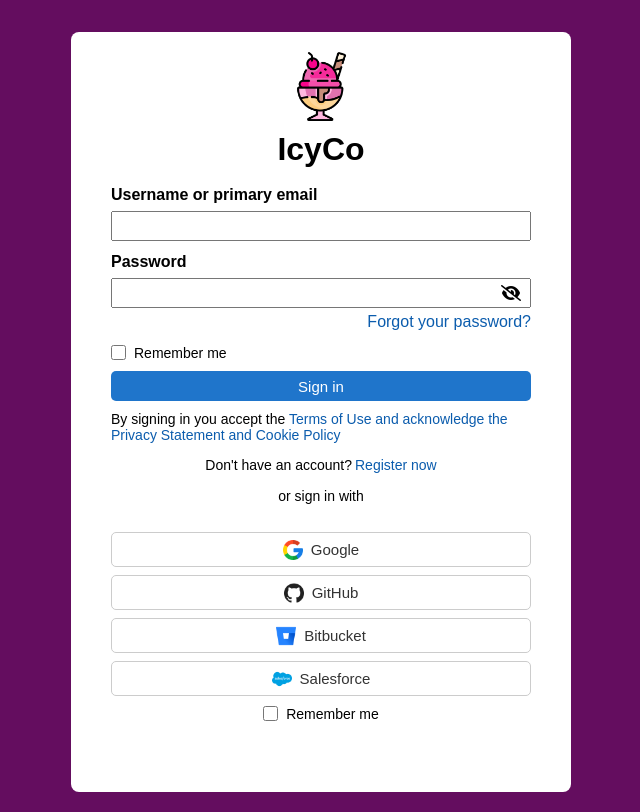
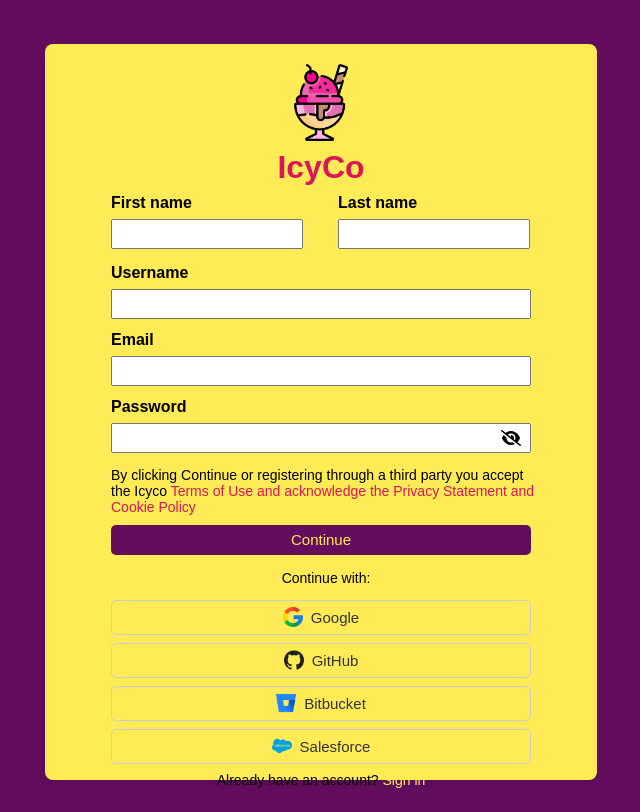
Before and after one commit to DharshiBalasubramaniyam/ice-cream-parlour-website, a plain HTML site: page signup.html in a window 1280 px wide. Shown: the whole page, without its empty margins (319-959 px from the left). Drawn offline with Linux system fonts and the light colour scheme; files that its build step writes are made by us from their sources.

Commit message:
Enchance UI of Signin And Sign up Also added password toggle button to hide password in sign in page

```diff
--- a/signup.html
+++ b/signup.html
@@ -4,7 +4,7 @@
     <meta charset="UTF-8">
     <meta name="viewport" content="width=device-width, initial-scale=1.0">
     <title>Floating Label Input</title>
-    <link rel="stylesheet" href="styles/style2.css">
+    <link rel="stylesheet" href="styles/style1.css">
     <link rel="stylesheet" href="https://cdnjs.cloudflare.com/ajax/libs/font-awesome/6.0.0-beta3/css/all.min.css">
     <link rel="stylesheet" href="mediaqueries.css">
 </head>
@@ -14,10 +14,26 @@
         <img src="https://github.com/DharshiBalasubramaniyam/ice-cream-parlour-website/blob/master/images/logo.png?raw=true" width="15%"></img>
     </div>
     <h1>IcyCo</h1>
-        <br/>
+
     <form>
+        <div id="name-fields">
+            <div id="first-name-field">
+                <div class="input-field-header" >First name</div>
+                <input type="text" class="input-field">
+            </div>
+            <div id="last-name-field">
+                <div class="input-field-header">Last name</div>
+                <input type="text" class="input-field">
+            </div>
+        </div>
+
         <div class="input-fields">
-                <div class="input-field-header">Username or primary email</div>
+            <div class="input-field-header">Username</div>
+            <input type="text" class="input-field">
+        </div>
+
+        <div class="input-fields">
+            <div class="input-field-header">Email</div>
             <input type="email" class="input-field">
         </div>
 
@@ -27,38 +43,27 @@
             <input type="password" class="input-field" id="password-input-field">
             <i class="fa-solid fa-eye-slash" id="toggle-password"></i>
             </div>
-            <a href="#">Forgot your password?</a>
-            </div>
-
-            <div class="check-button">
-                <input type="checkbox">
-                <span>Remember me</span>
-            </div>
-            <div class="signin-btn">
-                <button>Sign in</button>
         </div>
     </form>
-
     <div class="terms">
-            By signing in you accept the
+            By clicking Continue or registering through a third party you accept the Icyco
             <a href="#">Terms of Use and acknowledge the Privacy Statement and Cookie Policy</a>
+        <div class="signin-btn">
+            <button>Continue</button>
         </div>
-
-        <div id="line-container">
-            <span>Don't have an account?</span><a href="login.html" class="register-now-link">Register now</a>
-            <div class="sign-in">or sign in with</div>
+        <div id="continue-with">Continue with:</div>
     </div>
-
     <div class="social-links">
         <button><img src="images/social-icons/google.png" class="imgs" width="20px" height="20px">Google</button>
         <button><img src="images/social-icons/github.png" width="20px" height="20px">GitHub</button>
         <button><img src="images/social-icons/bitbucket.png" width="20px" height="20px">Bitbucket</button>
         <button><img src="images/social-icons/salesforce.png" width="20px" height="20px">Salesforce</button>
-            <div class="check-button">
-                <input type="checkbox">
-                <span>Remember me</span>
+        <div class="sign-in-link">
+            <span>Already have an account?</span>
+            <a href="signup.html">Sign in</a>
         </div>
     </div>
     </div>
+</body>
 <script src="script/login.js"></script>
-</body>
+</html>
--- a/styles/style1.css
+++ b/styles/style1.css
@@ -20,11 +20,12 @@
 }
 .login-container h1{
     margin-bottom: 8px;
+    color: #D91656;
 }
 
 .login-container {
-    background-color: white;
-    margin: 20px 320px;
+    background-color: #FFEB55;
+    margin: 32px 280px;
     padding: 20px;
     border-radius: 8px;
     box-shadow: 0 4px 12px rgba(0, 0, 0, 0.1);
@@ -95,16 +96,16 @@
 }
 .terms a{
     text-decoration: none;
-    color: #0b5cad;
+    color: #D91656;
 }
 .signin-btn button{
     margin-top: 10px;
     width: 420px;
     height:30px;
-    background-color:#1f75cb;
+    background-color:#640D5F;
     border: none;
     border-radius: 5px;
-    color: white;
+    color: #FFEB55;
     font-size: 15px;
     cursor: pointer;
     transition: 0.3s ease;
@@ -129,7 +130,7 @@
     height: 35px;
     border: 1px solid #ccc;
     padding: 5px 10px;
-    background-color: white;
+    background-color: #FFEB55;
     color: #333;
     font-size: 15px;
     border-radius: 5px ;
@@ -164,7 +165,7 @@
 }
 .sign-in-link a{
     text-decoration: none;
-    color: #1f75cb;
+    color: #FFEB55;
 }
 .sign-in-link a:hover{
     text-decoration: underline;
--- a/styles/style2.css
+++ b/styles/style2.css
@@ -10,7 +10,7 @@
     display: flex;
     justify-content: center;
     margin-top: 12px;
-    background-color: #640D5F;
+    background-color:#640D5F;
 }
 
 #logo{
@@ -20,13 +20,16 @@
 }
 
 .login-container {
-    background-color: white;
-    margin: 20px 420px;
+    background-color:#FFEB55;
+    margin: 60px 420px;
     padding: 20px;
     border-radius: 8px;
     display: flex;
     align-items: center;
     flex-direction: column;
+}
+.login-container h1 {
+     color: #D91656;
 }
 .input-fields{
     margin-bottom: 12px;
@@ -38,10 +41,13 @@
 .input-field-header{
     margin-bottom: 7px;
     font-weight: 550;
+
+
 }
 
 .password-container {
     position: relative;
+    color: #640D5F;
 }
 
 .password-container input {
@@ -62,7 +68,7 @@
     display: flex;
     justify-content: right;
     text-decoration: none;
-    color: #0b5cad;
+    color: #640D5F;
 }
 
 .check-button{
@@ -72,6 +78,7 @@
 .check-button input{
     height:15px;
     width: 15px;
+
 }
 .check-button span{
     margin-left: 8px;
@@ -83,10 +90,10 @@
     margin-top: 10px;
     width:100%;
     height:30px;
-    background-color:#1f75cb;
+    background-color:#640D5F;
     border: none;
     border-radius: 5px;
-    color: white;
+    color: #FFEB55;
     font-size: 15px;
     cursor: pointer;
     transition: 0.3s ease;
@@ -107,7 +114,7 @@
 }
 .terms a{
     text-decoration: none;
-    color: #0b5cad;
+    color: #D91656;
 }
 #line-container{
     font-size: 14px;
@@ -115,7 +122,7 @@
 .register-now-link {
     margin-left: 3px;
     text-decoration: none;
-    color: #0b5cad;
+    color: #D91656;
 }
 .register-now-link:hover{
     text-decoration: underline;
@@ -139,8 +146,8 @@
     height: 35px;
     border: 1px solid #ccc;
     padding: 5px 10px;
-    background-color: white;
-    color: #333;
+    background-color: #FFEB55;
+    color: black;
     font-size: 15px;
     border-radius: 5px ;
     cursor: pointer;
```
Also changed, not shown: index.html (+2 -0 lines), login.html (deleted, +0 -69 lines), signin.html (added, +78 -0 lines). Lines whose indentation alone changed are shown as unchanged.
